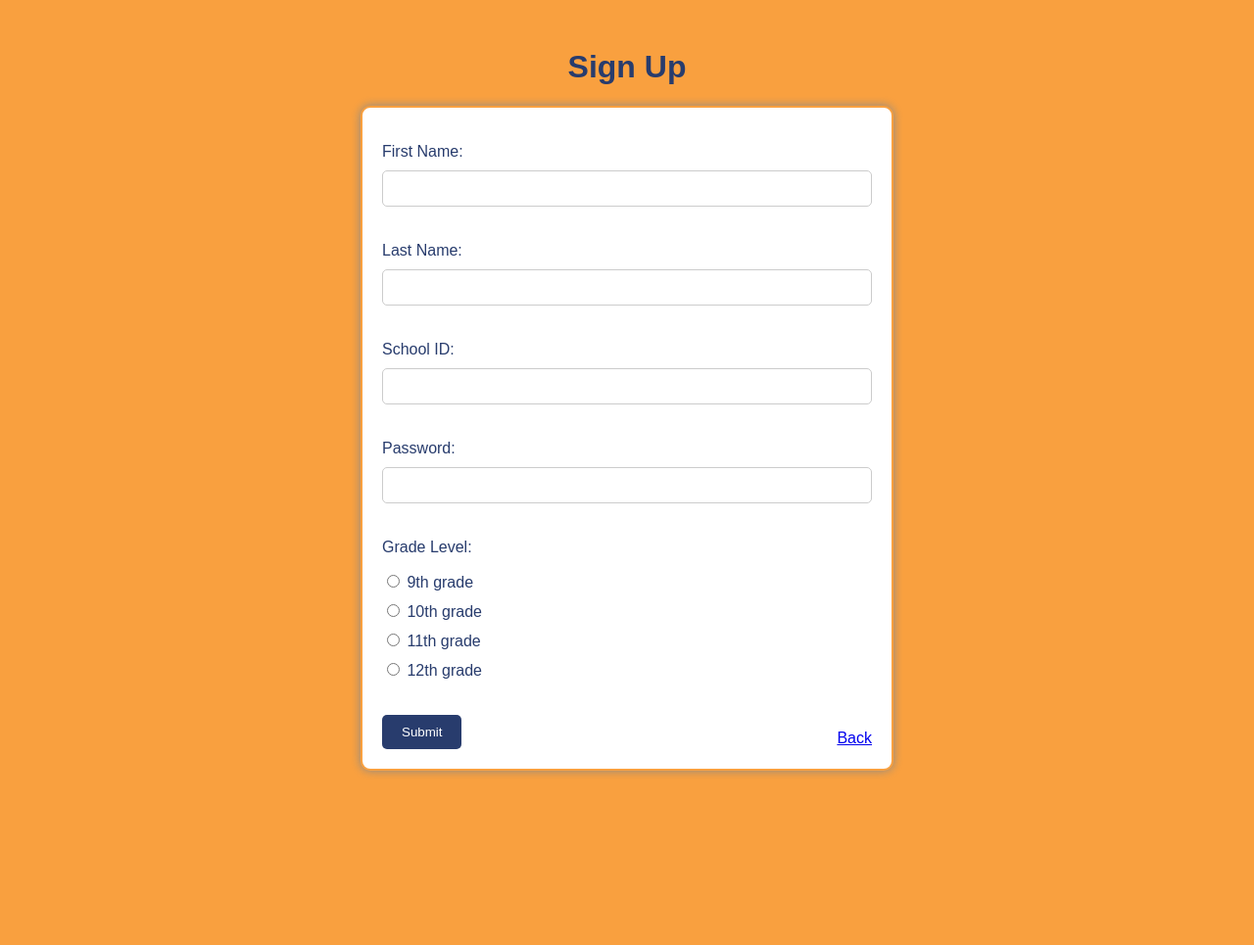
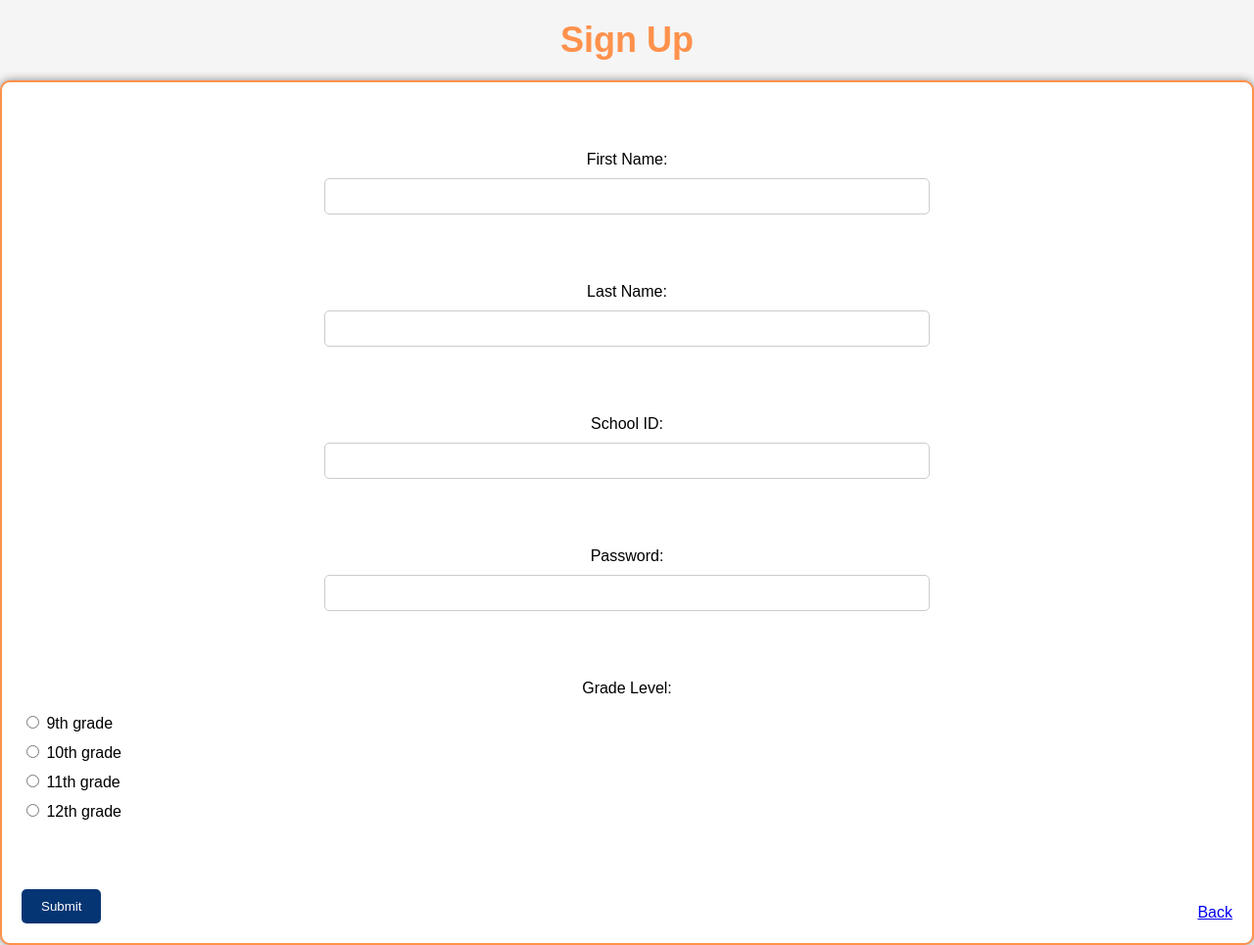
Before and after one commit to KevinAndrawes/BearHub2, a Django app: page /BearHubHome/SignUp in a window 1280 px wide. Shown: the whole page at 98% size. Before the commit the page ends 793 px from the top, so only its background shows below. Run offline with Django 4.2, Linux system fonts and the light colour scheme.

Commit message:
css pst23

```diff
--- a/Bday/static/style.css
+++ b/Bday/static/style.css
@@ -170,10 +170,6 @@ color: white;
 .topnav a.split {
 float: left;
 }
-label {
-display: block;
-margin-bottom: 10px;
-}
 .errorlist {
 display: none;
 }
--- a/BearHubHome/templates/HII/signUp.html
+++ b/BearHubHome/templates/HII/signUp.html
@@ -1,52 +1,11 @@
+{% load static %}
 <!DOCTYPE html>
 <html lang="en">
   <head>
     <meta charset="UTF-8">
     <title>BearHub</title>
-    <style>
-      body {
-        font-family: Arial, sans-serif;
-        background-color: #f9a03f;
-        color: #283c6d;
-      }
-      h1 {
-        text-align: center;
-        margin-top: 50px;
-      }
-      form {
-        width: 500px;
-        margin: 0 auto;
-        background-color: #fff;
-        padding: 20px;
-        border-radius: 10px;
-        box-shadow: 0px 0px 10px #888888;
-        border: 2px solid #f9a03f;
-      }
-      label {
-        display: block;
-        margin-bottom: 10px;
-      }
-      input[type="text"], input[type="password"] {
-        padding: 10px;
-        width: 100%;
-        border: 1px solid #ccc;
-        border-radius: 5px;
-        box-sizing: border-box;
-        margin-bottom: 20px;
-      }
-      input[type="submit"] {
-        background-color: #283c6d;
-        color: #fff;
-        padding: 10px 20px;
-        border: none;
-        border-radius: 5px;
-        cursor: pointer;
-        margin-top: 20px;
-      }
-      input[type="submit"]:hover {
-        background-color: #1d2c52;
-      }
-    </style>
+    <link href="{% static 'style.css' %}" rel="stylesheet">
+
   </head>
   <body>
     <h1>Sign Up</h1>
```
